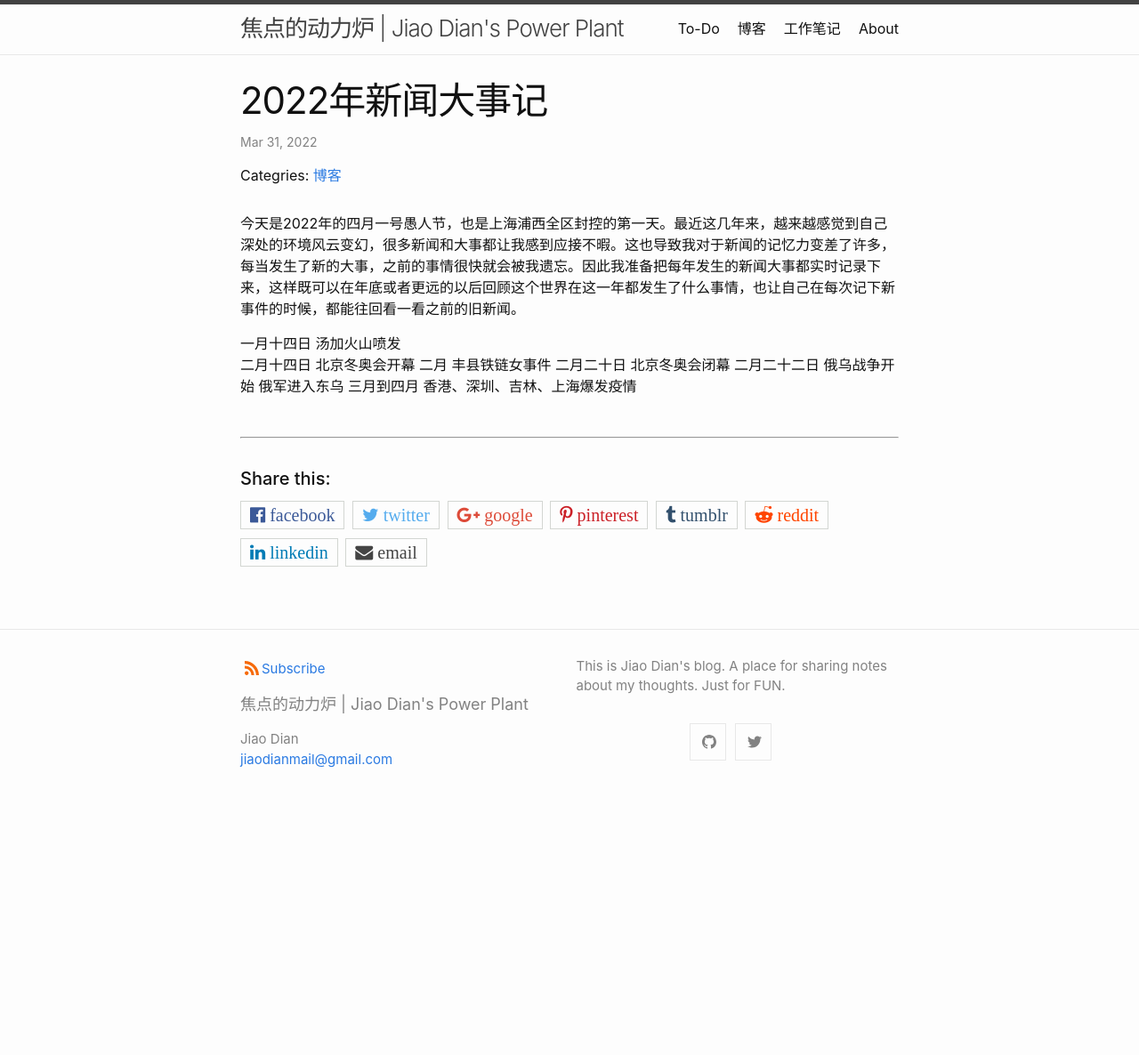
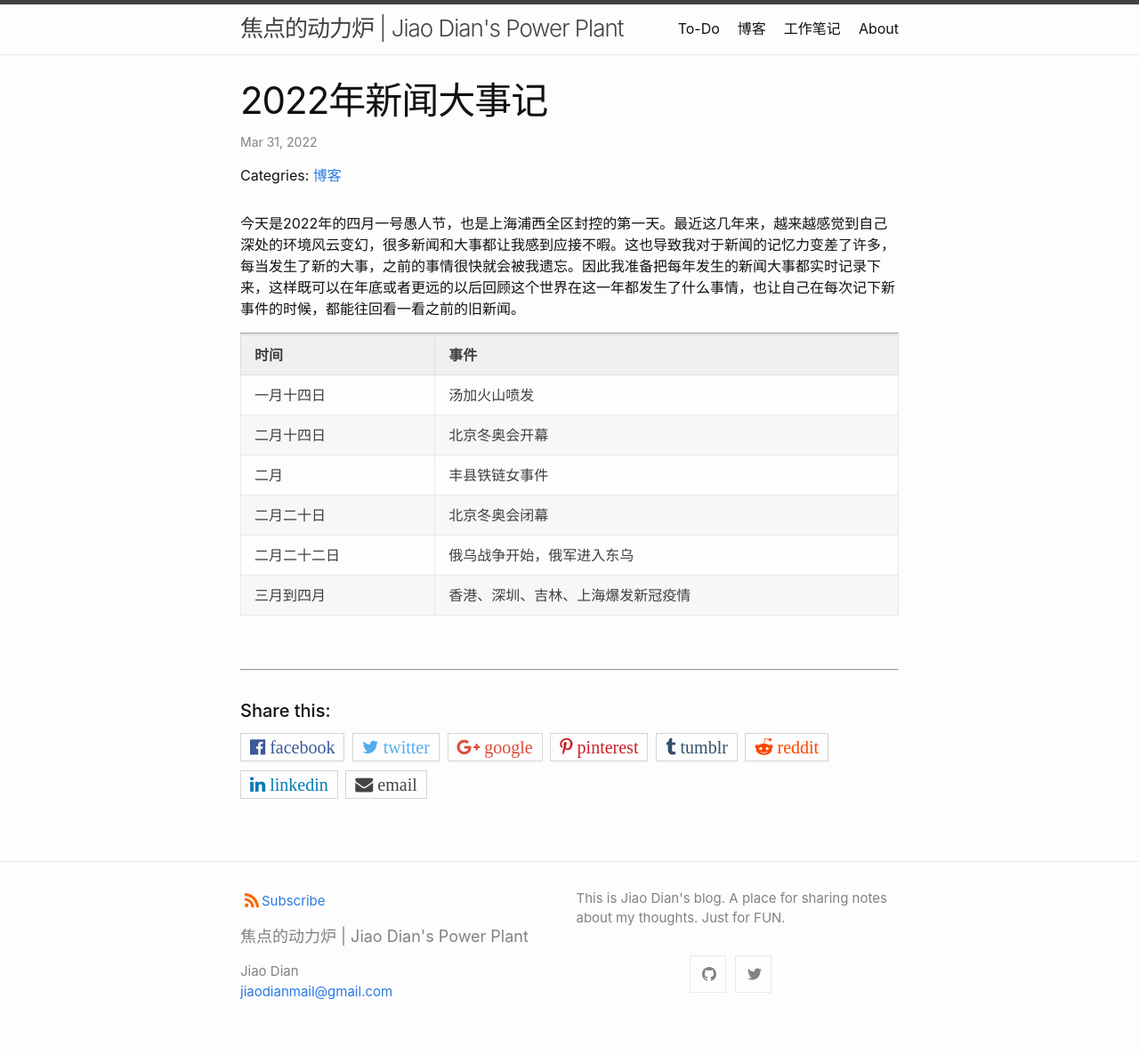
Before and after one commit to dianjiaogit/dianjiaogit.github.io, a Jekyll site: the page built from _posts/2022-04-01-2022News.md, in a window 1280 px wide. Shown: the whole page at 89% size. Built offline with Jekyll 4.4.1, drawn with Linux system fonts in a browser that asks for light colours; before the commit the page ends 925 px from its top, so only the background shows below that.

Commit message:
Reformated News

```diff
--- a/_posts/2022-04-01-2022News.md
+++ b/_posts/2022-04-01-2022News.md
@@ -7,9 +7,13 @@ categories: 博客
 
 今天是2022年的四月一号愚人节，也是上海浦西全区封控的第一天。最近这几年来，越来越感觉到自己深处的环境风云变幻，很多新闻和大事都让我感到应接不暇。这也导致我对于新闻的记忆力变差了许多，每当发生了新的大事，之前的事情很快就会被我遗忘。因此我准备把每年发生的新闻大事都实时记录下来，这样既可以在年底或者更远的以后回顾这个世界在这一年都发生了什么事情，也让自己在每次记下新事件的时候，都能往回看一看之前的旧新闻。
 
-一月十四日 汤加火山喷发
-二月十四日 北京冬奥会开幕
-二月 丰县铁链女事件
-二月二十日 北京冬奥会闭幕
-二月二十二日 俄乌战争开始 俄军进入东乌
-三月到四月 香港、深圳、吉林、上海爆发疫情
+------
+
+| 时间 | 事件 |
+|:--- | :--- |
+| 一月十四日 | 汤加火山喷发 |
+| 二月十四日 | 北京冬奥会开幕 |
+| 二月 | 丰县铁链女事件 |
+| 二月二十日 | 北京冬奥会闭幕 |
+| 二月二十二日 | 俄乌战争开始，俄军进入东乌 |
+| 三月到四月 | 香港、深圳、吉林、上海爆发新冠疫情 |
```
